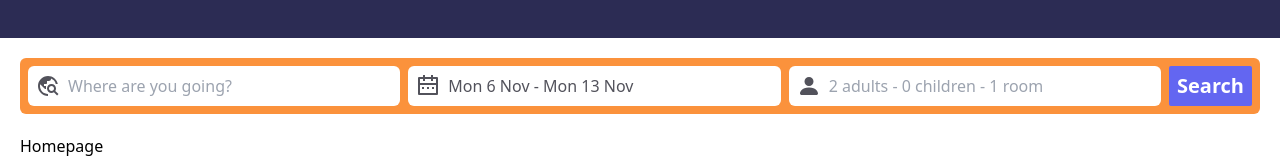
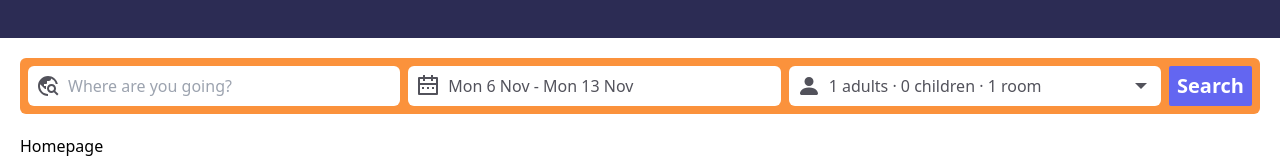
Before and after one commit to apekul/booking, a React (Create React App) app: page / in a window 1280 px wide. Shown: the part 258-416 px from the top of the page. Built offline with nearby package versions, Linux system fonts and the light colour scheme.

Commit message:
add dropdown menu of person value  and functionality

```diff
--- a/src/Components/SearchBar.js
+++ b/src/Components/SearchBar.js
@@ -6,18 +6,22 @@ import moment from "moment/moment";
 import { MdOutlineTravelExplore } from "react-icons/md";
 import { RiCalendar2Line } from "react-icons/ri";
 import { BsFillPersonFill } from "react-icons/bs";
+import { IoMdArrowDropdown, IoMdArrowDropup } from "react-icons/io";
+import { AiOutlineMinus, AiOutlinePlus } from "react-icons/ai";
 
 const SearchBar = () => {
-  // Date Ref
   const dateRef = useRef();
+  const personRef = useRef();
 
   // Destination
   const [place, setPlace] = useState("");
 
-  // Show Date Range
-  const [showDatePicker, setShowDatePicker] = useState(false);
+  // Persons
+  const [showPerson, setShowPerson] = useState(false);
+  const [person, setPerson] = useState({ adults: 1, children: 0, room: 1 });
 
   // Date Range
+  const [showDatePicker, setShowDatePicker] = useState(false);
   const [date, setDate] = useState([
     {
       startDate: new Date(),
@@ -26,11 +30,27 @@ const SearchBar = () => {
     },
   ]);
 
-  // Close Date picker menu if clicked outside
+  // Increment/Decrement Person
+  const IncrementPerson = (key) => {
+    setPerson((prev) => ({ ...prev, [key]: prev[key] + 1 }));
+  };
+  const DecrementPerson = (key) => {
+    if (key === "adults" || key === "room") {
+      if (person[key] === 1) return;
+      return setPerson((prev) => ({ ...prev, [key]: prev[key] - 1 }));
+    }
+    if (person[key] <= 0) return;
+    setPerson((prev) => ({ ...prev, [key]: prev[key] - 1 }));
+  };
+
+  // Close DropDown Menu if cilcked outside of its container
   useEffect(() => {
     const handleClick = (event) => {
       if (dateRef.current && !dateRef.current.contains(event.target)) {
         setShowDatePicker(false);
+      }
+      if (personRef.current && !personRef.current.contains(event.target)) {
+        setShowPerson(false);
       }
     };
 
@@ -39,7 +59,7 @@ const SearchBar = () => {
     return () => {
       document.removeEventListener("click", handleClick, true);
     };
-  }, [dateRef]);
+  }, [dateRef, personRef]);
 
   return (
     <div className="bg-orange-400 p-2 rounded-md flex gap-2">
@@ -65,10 +85,9 @@ const SearchBar = () => {
             {moment(date[0].endDate).format("ddd D MMM")}
             <RiCalendar2Line className="absolute top-2 left-2 text-2xl" />
           </div>
+          {showDatePicker && (
             <DateRange
-            className={`absolute top-12 shadow-md transition-all ${
-              showDatePicker ? "visible" : "invisible"
-            }`}
+              className="absolute top-12 shadow-md transition-all"
               onChange={(item) => setDate([item.selection])}
               showSelectionPreview={true}
               moveRangeOnFirstSelection={false}
@@ -76,15 +95,71 @@ const SearchBar = () => {
               ranges={date}
               direction="horizontal"
             />
+          )}
         </li>
 
         {/* How many persons */}
-        <li className="relative">
-          <input
-            placeholder="2 adults - 0 children - 1 room"
-            className="w-full px-10 py-2 rounded-md"
-          />
+        <li className="relative select-none" ref={personRef}>
+          <div
+            className="w-full px-10 py-2 rounded-md bg-white cursor-pointer flex gap-2"
+            onClick={() => setShowPerson(!showPerson)}
+          >
+            <p>
+              {person.adults} adults · {person.children} children ·{" "}
+              {person.room} room
+            </p>
             <BsFillPersonFill className="absolute top-2 left-2 text-2xl" />
+            {showPerson ? (
+              <IoMdArrowDropup className="absolute top-2 right-2 text-2xl" />
+            ) : (
+              <IoMdArrowDropdown className="absolute top-2 right-2 text-2xl" />
+            )}
+          </div>
+          {showPerson && (
+            <ul className="absolute bg-white top-12 shadow-md transition-all w-full flex flex-col items-center">
+              {Object.keys(person).map((v, i) => (
+                <li
+                  key={i}
+                  className="flex w-full items-center justify-between px-10 h-16"
+                >
+                  <span>{v}</span>
+                  <div className="flex gap-2 items-center font-bold border border-black">
+                    <button
+                      onClick={() => DecrementPerson(v)}
+                      className={`flex items-center justify-center text-2xl p-2 transition-all hover:bg-blue-100
+                      ${
+                        person[v] <= 1 &&
+                        v !== "children" &&
+                        "cursor-not-allowed text-gray-300 hover:bg-white"
+                      }
+                      ${
+                        person[v] <= 0 &&
+                        v === "children" &&
+                        "cursor-not-allowed text-gray-300 hover:bg-white"
+                      }`}
+                    >
+                      <AiOutlineMinus />
+                    </button>
+                    <span className="w-5 flex justify-center">{person[v]}</span>
+                    <button
+                      onClick={() => IncrementPerson(v)}
+                      className="flex items-center justify-center text-2xl p-2 transition-all hover:bg-blue-100"
+                    >
+                      <AiOutlinePlus />
+                    </button>
+                  </div>
+                </li>
+              ))}
+              <li className="w-full">
+                <button
+                  onClick={() => setShowPerson(false)}
+                  className="bg-indigo-500 px-2 py-1 w-full rounded-sm font-bold text-white transition-all hover:bg-indigo-800"
+                >
+                  Done
+                </button>
+              </li>
+            </ul>
+          )}
         </li>
       </ul>
 
```
Lines whose indentation alone changed are shown as unchanged.
